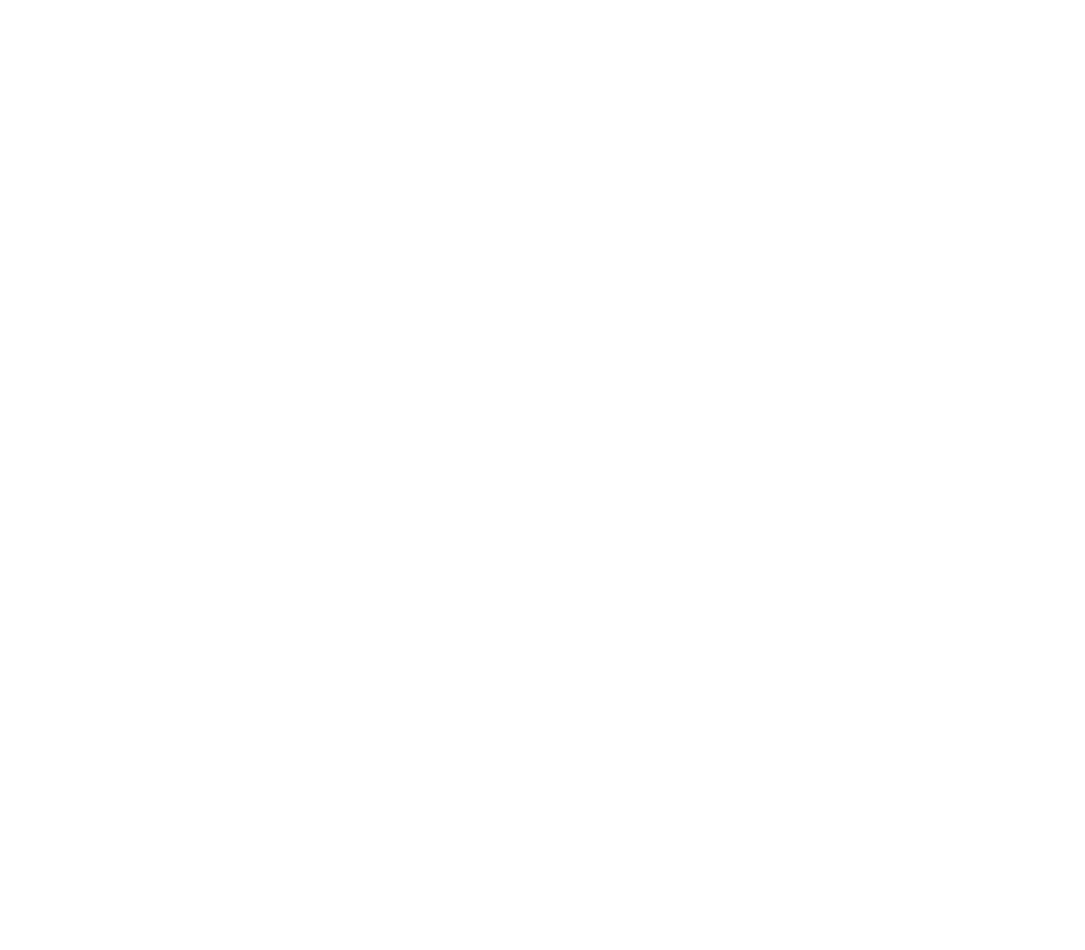
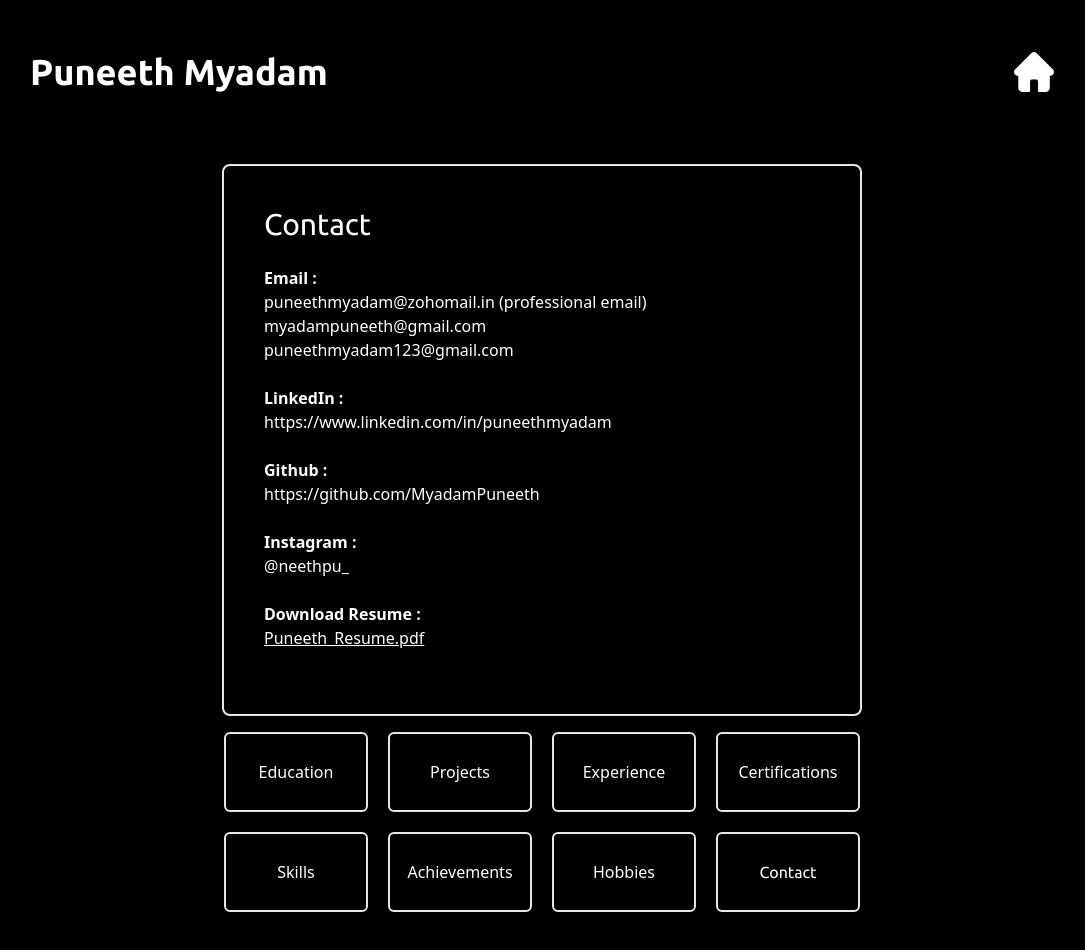
Before and after one commit to MyadamPuneeth/Portfolio, a React (Vite) app: page /Portfolio/contact in a window 1280 px wide. Before the commit this address had no page. Shown: the top 950 px of the page, without its empty margins (98-1183 px from the left). Before the commit the page ends 800 px from the top, so only its background shows below. Built offline with nearby package versions, Linux system fonts and the light colour scheme.

Commit message:
removed_profileSumary_added_Contact_page_and_added_content_in_about_page_among_other_changes.

```diff
--- a/package.json
+++ b/package.json
@@ -11,6 +11,7 @@
   },
   "dependencies": {
     "@lottiefiles/dotlottie-react": "^0.14.2",
+    "date-fns": "^4.1.0",
     "react": "^19.1.0",
     "react-dom": "^19.1.0",
     "react-router-dom": "^7.6.2",
--- a/src/App.jsx
+++ b/src/App.jsx
@@ -6,7 +6,6 @@
 import NameCard from './components/NameCard';
 import Navbar from './components/Navbar';
 import About from './components/pages/About';
-import ProfileSummary from './components/pages/ProfileSummary';
 import Education from './components/pages/Education';
 import Experience from './components/pages/Experience';
 import Projects from './components/pages/Projects';
@@ -14,6 +13,7 @@
 import Skills from './components/pages/Skills';
 import Achievements from './components/pages/Achievements';
 import Hobbies from './components/pages/Hobbies';
+import Contact from './components/pages/contact';
 
 function App() {
   const [count, setCount] = useState(0)
@@ -26,7 +26,7 @@
               <Route path='/' element={<Body />}>
                 <Route path='/home' element={<NameCard />}></Route>
                 <Route path='/about' element={<About />}></Route>
-                <Route path='/profileSummary' element={<ProfileSummary />}></Route>
+                <Route path='/contact' element={<Contact />}></Route>
                 <Route path='/education' element={<Education />}></Route>
                 <Route path='/experience' element={<Experience />}></Route>
                 <Route path='/projects' element={<Projects/>}></Route>
--- a/src/components/NameCard.jsx
+++ b/src/components/NameCard.jsx
@@ -35,7 +35,7 @@
                                 Puneeth Myadam
                             </p>
                             <p to={"/home"} className='text-3xl font-ubuntu ml-1'>
-                                Developer
+                                Developer, Data Engineer, AI Enthusiast
                             </p>
                         </div>
                     </Link>
--- a/src/components/NavGrid.jsx
+++ b/src/components/NavGrid.jsx
@@ -8,10 +8,6 @@
         <div className='flex w-full justify-center '>
           <div className='flex flex-col gap-5'>
             <div className='flex gap-5'>
-              <Link to="/profileSummary">
-                <div className='flex border-2 p-5 rounded-md w-36 h-20 items-center text-center justify-center font-ubuntu'>Profile Summary</div>
-              </Link>
-
               <Link to='/education'>
                 <div className='flex border-2 p-5 rounded-md w-36 h-20 items-center justify-center'>Education</div>
               </Link>
@@ -23,12 +19,11 @@
               <Link to='/experience'>
                 <div className='flex border-2 p-5 rounded-md w-36 h-20 items-center justify-center'>Experience</div>
               </Link>
-
-            </div>
-            <div className='flex gap-5 justify-evenly'>
               <Link to='/certifications'>
                 <div className='flex border-2 p-5 rounded-md w-36 h-20 items-center justify-center'>Certifications</div>
               </Link>
+            </div>
+            <div className='flex gap-5 justify-evenly'>
               <Link to='/skills'>
                 <div className='flex border-2 p-5 rounded-md w-36 h-20 items-center justify-center'>Skills</div>
               </Link>
@@ -37,6 +32,9 @@
               </Link>
               <Link to='/hobbies'>
                 <div className='flex border-2 p-5 rounded-md w-36 h-20 items-center justify-center'>Hobbies</div>
+              </Link>
+              <Link to="/contact">
+                <div className='flex border-2 p-5 rounded-md w-36 h-20 items-center text-center justify-center font-ubuntu'>Contact</div>
               </Link>
             </div>
           </div>
--- /dev/null
+++ b/src/components/pages/Contact.jsx
@@ -0,0 +1,51 @@
+import React from 'react'
+import NavGrid from '../NavGrid'
+import PuneethResume from '../../assets/Puneeth_Resume.pdf'
+
+const Contact = () => {
+  return (
+    <div className='flex flex-col items-center mt-5 gap-20 scrollbar-hide'>
+      <div className='border-2 w-1/2 p-10 rounded-lg'>
+        <div className='font-ubuntu text-3xl'>
+          Contact
+        </div>
+        <br />
+        <div>
+          <b>Email :</b>
+          <br />
+          puneethmyadam@zohomail.in (professional email)
+          <br />
+          myadampuneeth@gmail.com
+          <br />
+          puneethmyadam123@gmail.com
+          <br />
+          <br />
+          <b>LinkedIn :</b>
+          <br />
+          https://www.linkedin.com/in/puneethmyadam
+          <br />
+          <br />
+          <b>Github :</b>
+          <br />
+          https://github.com/MyadamPuneeth
+          <br />
+          <br />
+          <b>Instagram :</b>
+          <br />
+          @neethpu_
+          <br />
+          <br />
+          <b>Download Resume :</b>
+          <br />
+          <a href={PuneethResume} download='Puneeth_Resume.pdf' target='_blank'>
+            <u>Puneeth_Resume.pdf</u>
+          </a>
+          <br />
+          <br />
+        </div>
+      </div>
+    </div>
+  )
+}
+
+export default Contact
--- a/src/components/pages/Experience.jsx
+++ b/src/components/pages/Experience.jsx
@@ -6,10 +6,10 @@
     >
       <div className='flex flex-col gap-10'>
         <div className='border-2 rounded-md py-5 px-32'>
-          Full Stack Developer - Self Employed
+          Associate Software Engineer - Cognine Technologies
         </div>
         <div className='border-2 rounded-md py-5 px-32'>
-          Associate Software Engineer - Cognine Technologies
+          Full Stack Developer - Self
         </div>
         <div className='border-2 rounded-md py-5 px-32'>
           Chairperson - Gitam Unviversity Sports Tournament
--- a/src/components/pages/Hobbies.jsx
+++ b/src/components/pages/Hobbies.jsx
@@ -20,7 +20,7 @@
           Basketball
         </div>
         <div className='border-2 rounded-md py-5 px-32'>
-          Programing
+          Programming
         </div>
         <div className='border-2 rounded-md py-5 px-32'>
           Graphic Design
--- a/src/components/pages/ProfileSummary.jsx
+++ /dev/null
@@ -1,25 +0,0 @@
-import React from 'react'
-import NavGrid from '../NavGrid'
-
-
-const ProfileSummary = () => {
-  return (
-    <div className='flex flex-col items-center mt-5 gap-20 scrollbar-hide'>
-      <div className='border-2 w-1/2 p-10 rounded-lg'>
-        <div className='font-ubuntu text-3xl'>
-          Profile Summary
-        </div>
-        <br />
-        <div>
-          The sky was painted in hues of purple and gold as the sun dipped below the horizon, casting long shadows across the meadow. A gentle breeze rustled the leaves of the trees, and in the distance, a river babbled over smooth stones, its melody blending with the songs of birds perched high above. Somewhere, a deer grazed quietly, unaware of the world around it, while the air carried the scent of fresh grass and earth. It was a moment of serene stillness, where time seemed to slow, if only for a while.
-          <br /><br />
-          The sky was painted in hues of purple and gold as the sun dipped below the horizon, casting long shadows across the meadow. A gentle breeze rustled the leaves of the trees, and in the distance, a river babbled over smooth stones, its melody blending with the songs of birds perched high above. Somewhere, a deer grazed quietly, unaware of the world around it, while the air carried the scent of fresh grass and earth. It was a moment of serene stillness, where time seemed to slow, if only for a while.
-          <br /><br />
-          The sky was painted in hues of purple and gold as the sun dipped below the horizon, casting long shadows across the meadow. A gentle breeze rustled the leaves of the trees, and in the distance, a river babbled over smooth stones, its melody blending with the songs of birds perched high above. Somewhere, a deer grazed quietly, unaware of the world around it, while the air carried the scent of fresh grass and earth. It was a moment of serene stillness, where time seemed to slow, if only for a while.
-        </div>
-      </div>
-    </div>
-  )
-}
-
-export default ProfileSummary
--- a/src/components/pages/Projects.jsx
+++ b/src/components/pages/Projects.jsx
@@ -2,13 +2,19 @@
 
 const Projects = () => {
   return (
-    <div className='flex flex-col items-center mt-5 w-full gap-20 text-center'>
+    <div className='flex flex-col items-center mt-5 h-[55vh] overflow-y-scroll scrollbar-hide w-full gap-20 text-center'>
       <div className='flex flex-col gap-10'>
         <div className='border-2 rounded-md py-5 px-32'>
-          Idaho Power - Mega scale Data migration from legacy system to cloud.
+          Geospatial Information - Mega scale Data migration from legacy system to cloud.
         </div>
         <div className='border-2 rounded-md py-5 px-32'>
-          Developer Tinder - Tinder for Developers meet and collaborate.
+          Customer Information - Mega scale Data migration from legacy system to cloud.
+        </div>
+        <div className='border-2 rounded-md py-5 px-32'>
+          SportMgmt - Full stack solution for sport academy to manage players and their performance.
+        </div>
+        <div className='border-2 rounded-md py-5 px-32'>
+          DevTinder - Tinder for Developers meet and collaborate.
         </div>
         <div className='border-2 rounded-md py-5 px-32'>
           Acha Rentz - Full stack web dev project for car rental.
--- a/src/components/pages/Skills.jsx
+++ b/src/components/pages/Skills.jsx
@@ -2,7 +2,7 @@
 
 const Skills = () => {
   return (
-    <div className='flex flex-col items-center mt-5 w-full text-center h-[53vh] overflow-y-scroll scrollbar-hide'>
+    <div className='flex flex-col items-center mt-5 h-[55vh] overflow-y-scroll scrollbar-hide w-full text-center'>
       <div className='flex flex-col gap-10'>
         <div className='border-2 rounded-md py-5 px-32'>
           Python - Proficient
```
Also changed, not shown: src/components/pages/About.jsx (+15 -1 lines), 2 other files (tests, documents, lock files or other folders).
